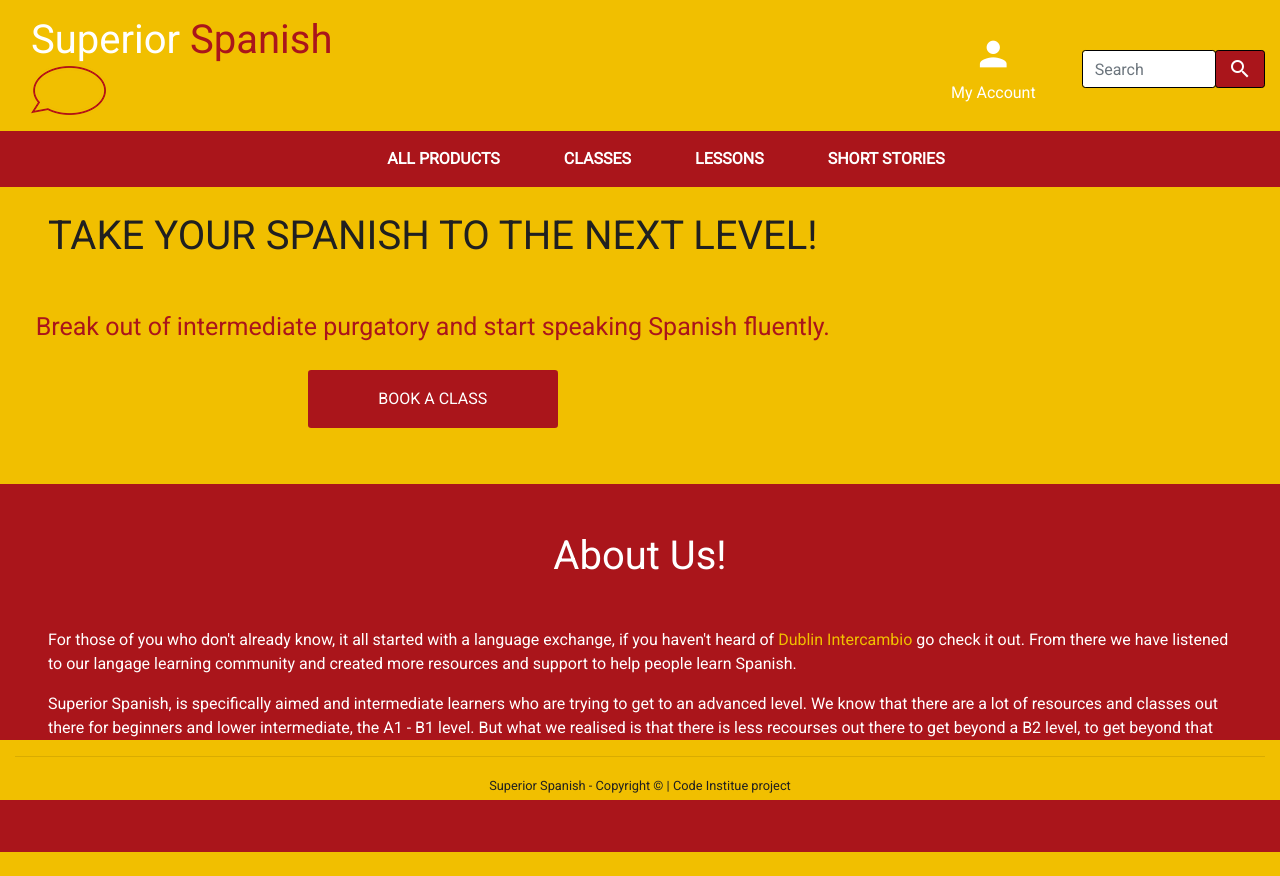
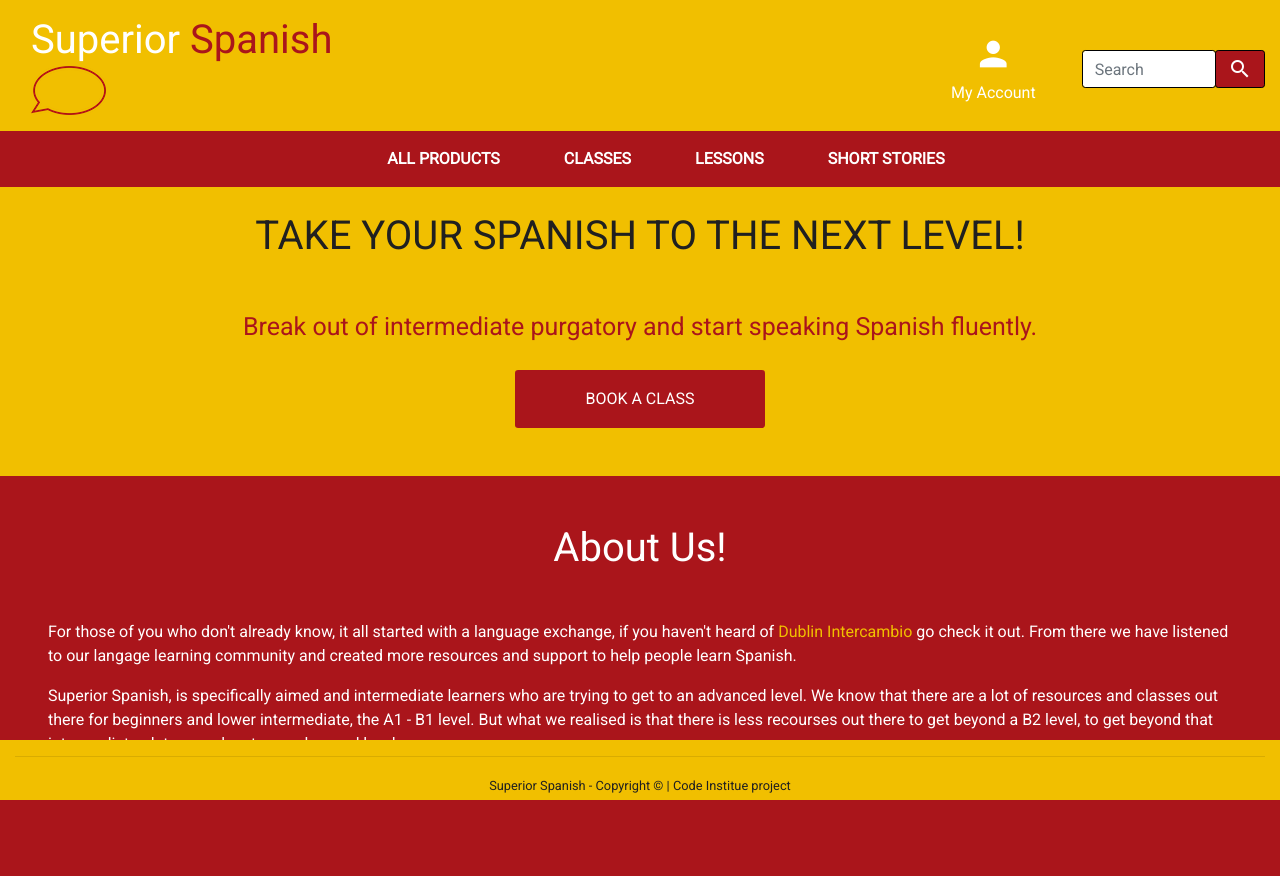
Before and after one commit to DonnaIB/superior_spanish, a Django app: page / in a window 1280 px wide. Before the commit the page ends 852 px from the top, so only its background shows below. Run offline with Django 3.2, Linux system fonts and the light colour scheme; parts of the project's set-up code (start-up, migrations or seed data) failed here and were passed over; some libraries are stand-ins or nearby versions.

Commit message:
Styling updates to index.html

```diff
--- a/home/templates/home/index.html
+++ b/home/templates/home/index.html
@@ -12,16 +12,12 @@
 {% block content %}
     <div class="container-fluid bg-yellow">
         <div class="row h-100">
-            <div class="mb-5">
+            <div class="mb-5 mx-auto">
                 <h1 class="logo-font text-black text-center m-5">
                     Take your Spanish to the next level!
                 </h1>
                 <p class="text-center text-red sub-heading m-4">Break out of intermediate purgatory and start speaking Spanish fluently.</p>
-                <div class="m-auto">
-                    <h4>
-                        <a href="{% url 'products' %}" class="shop-now-button btn rounded-sm text-uppercase mx-auto py-3">Book a Class</a>
-                    </h4>
-                </div>
+                <a href="{% url 'products' %}" class="shop-now-button btn rounded-sm text-uppercase mx-auto py-3">Book a Class</a>
             </div>
         </div>
     </div>
@@ -36,7 +32,7 @@
                     From there we have listened to our langage learning community and created more resources and support to help
                     people learn Spanish.
                 </p>
-                <p class="text-white mx-5">Superior Spanish, is specifically aimed and intermediate learners who are trying to get to an advanced level.  We know
+                <p class="text-white mx-5 mb-5">Superior Spanish, is specifically aimed and intermediate learners who are trying to get to an advanced level.  We know
                     that there are a lot of resources and classes out there for beginners and lower intermediate, the A1 - B1 level. But what
                     we realised is that there is less recourses out there to get beyond a B2 level, to get beyond that intermediate plateau and
                     on to an advanced level.
--- a/static/css/base.css
+++ b/static/css/base.css
@@ -3,7 +3,7 @@ html {
 }
 
 body {
-    /* background-color: white; */
+    background-color:#F1BF00;
     background-size: cover;
     height: calc(100vh - 164px);
     padding-bottom:60px;
```
